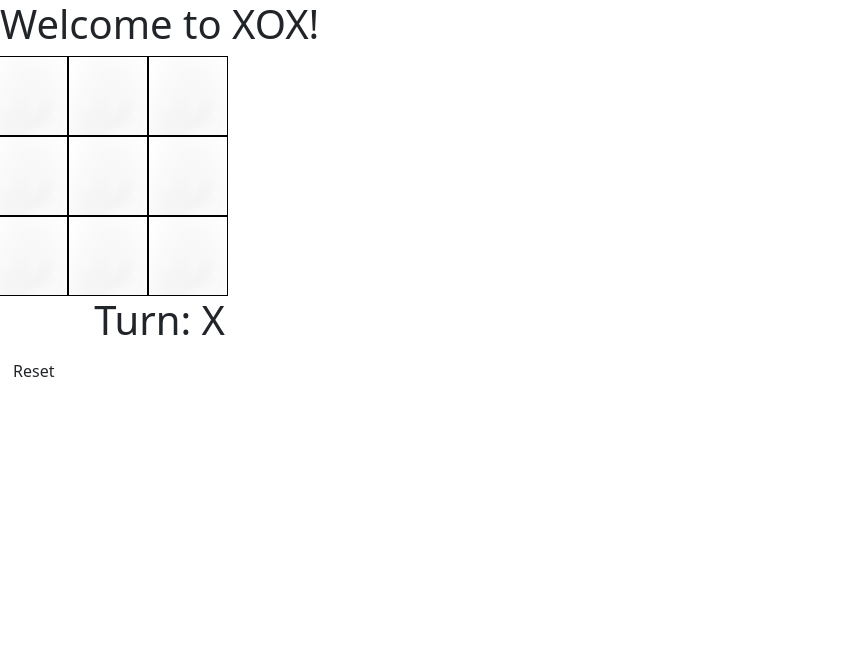
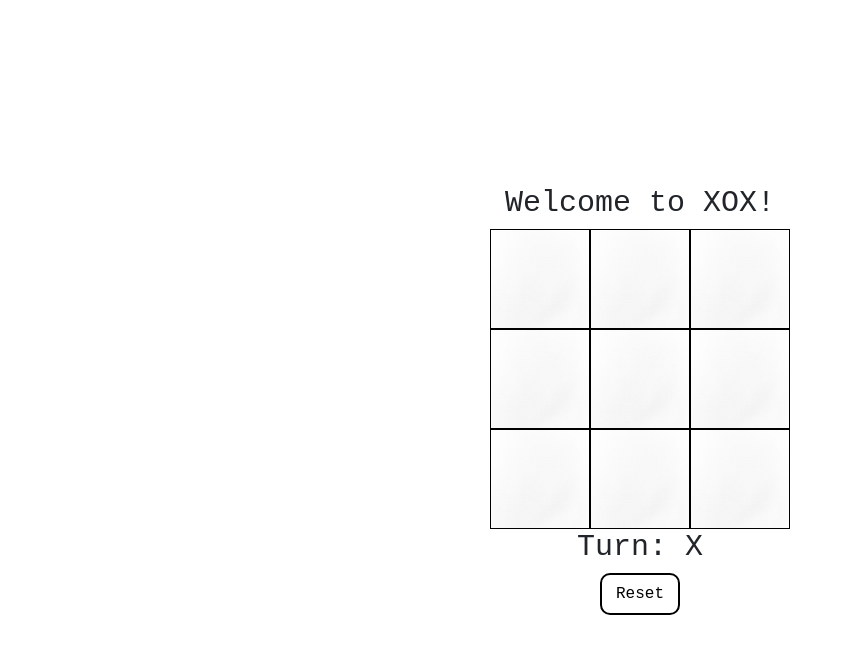
Before and after one commit to Obihan98/TicTacToe, a plain HTML site: page index.html in a window 1280 px wide. Shown: the whole page, without its empty margins (0-853 px from the left). Drawn offline with nearby package versions, Linux system fonts and the light colour scheme.

Commit message:
Fonts and some minor changes for visual happiness

```diff
--- a/style.css
+++ b/style.css
@@ -1,10 +1,15 @@
 .game{
     position: absolute;
+    top: 50%;
+    left: 50%;
+    transform: translate(-50%, -50%);
+    font-family: 'Courier New', Courier, monospace;
+    text-align: center;
 }
 
 .block{
-    width: 80px;
-    height: 80px;
+    width: 100px;
+    height: 100px;
     background-color: antiquewhite;
     border: 1px solid;
     border-color: black;
@@ -12,11 +17,43 @@
     padding: 0;
 }
 
+.game-board{
+    position: relative;
+    margin: auto;
+}
+
+.row{
+    width: 300px;
+    height: 100px;
+    margin: 0;
+}
+
 img{
-    width: 78px;
-    height: 78px;
+    width: 98px;
+    height: 98px;
 }
 
 h1{
     text-align: center;
+    font-size: 30px;
 }
+
+.btn{
+    border: 2px solid black;
+    background-color: white;
+    color: black;
+    padding: 7px 14px;
+    font-size: 16px;
+    cursor: pointer;
+    border-radius: 10px;
+}
+
+.danger{
+    border-color: black;
+    color: black;
+}
+
+.danger:hover{
+    background-color: black;
+    color: white;
+}
```
